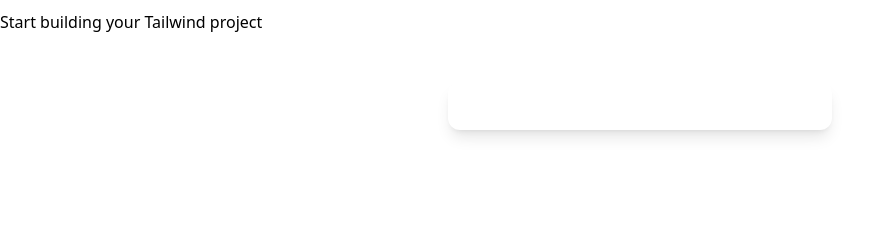
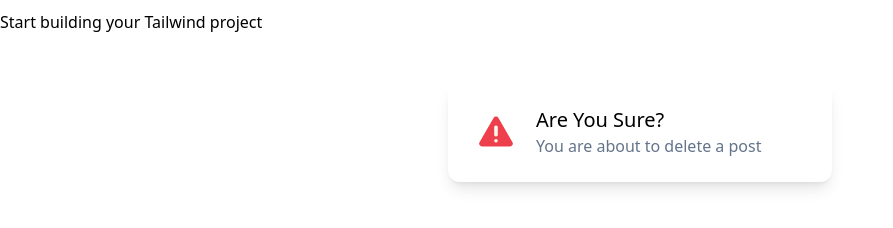
Before and after one commit to efunnuga-bamidele/Tailwind_Study_Exercise, a website: page example_one/index.html in a window 1280 px wide. Shown: the part 46-274 px from the top of the page, without its empty margins (0-893 px from the left). Drawn offline with Linux system fonts and the light colour scheme.

Commit message:
feat: create an alert message-box

```diff
--- a/example_one/index.html
+++ b/example_one/index.html
@@ -12,7 +12,13 @@
 <body>
   <h1 class="text-4xl mb-4">Welcome</h1>
   <p>Start building your Tailwind project</p>
-  <div class="fles items-center p-6 max-w-sm mx-auto bg-white rounded-xl shadow-lg space-x-4 mt-12"></div>
+  <div class="flex items-center p-6 max-w-sm mx-auto bg-white rounded-xl shadow-lg space-x-4 mt-12">
+    <img class="w-12 h-12" src="../img/warning.svg" alt="">
+    <div>
+      <div class="text-xl font-medium text-black">Are You Sure?</div>
+      <p class="text-slate-500">You are about to delete a post</p>
+    </div>
+  </div>
 </body>
 
 </html>
```
Also changed, not shown: example_one/css/style.css, img/img1.jpg (added), img/img2.jpg (added), img/img3.jpg (added), img/img4.jpg (added), img/img5.jpg (added), img/img6.jpg (added), img/img7.jpg (added), img/img8.jpg (added), img/img9.jpg (added), img/warning.svg (added).
